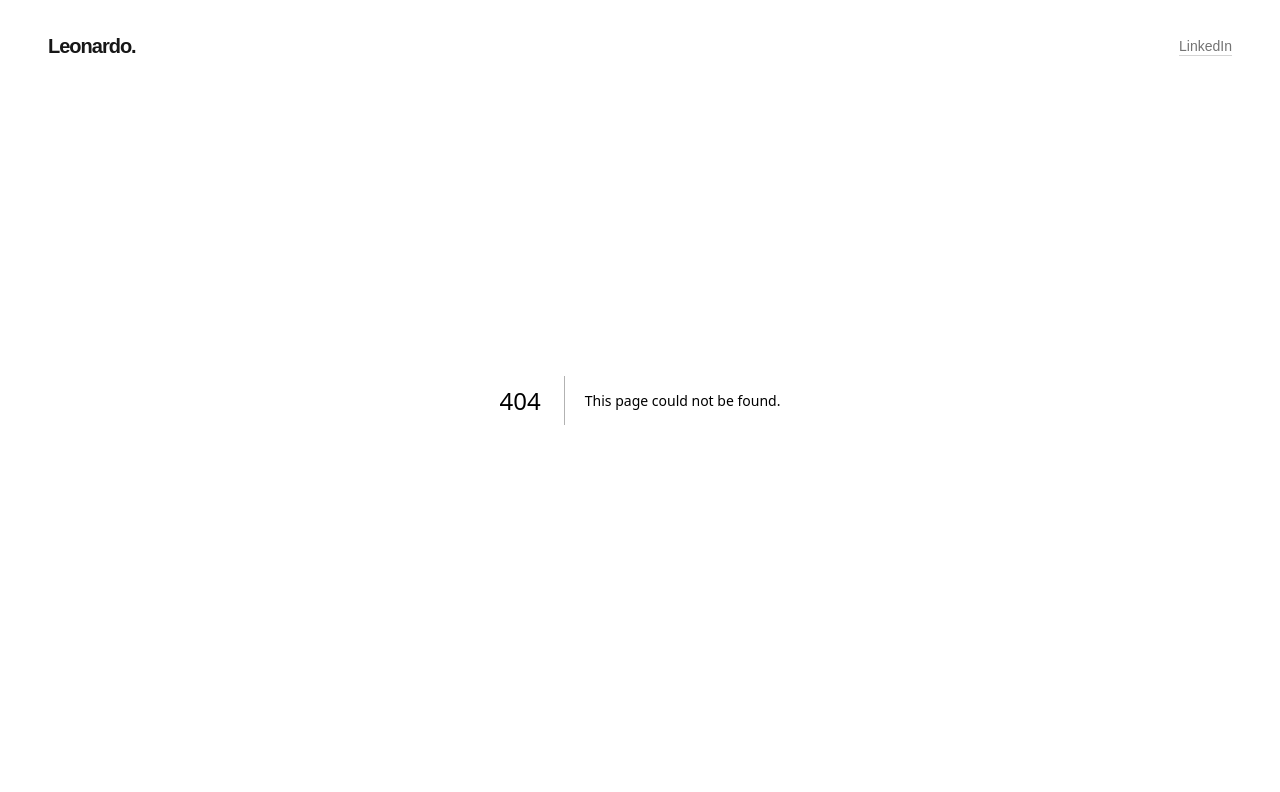
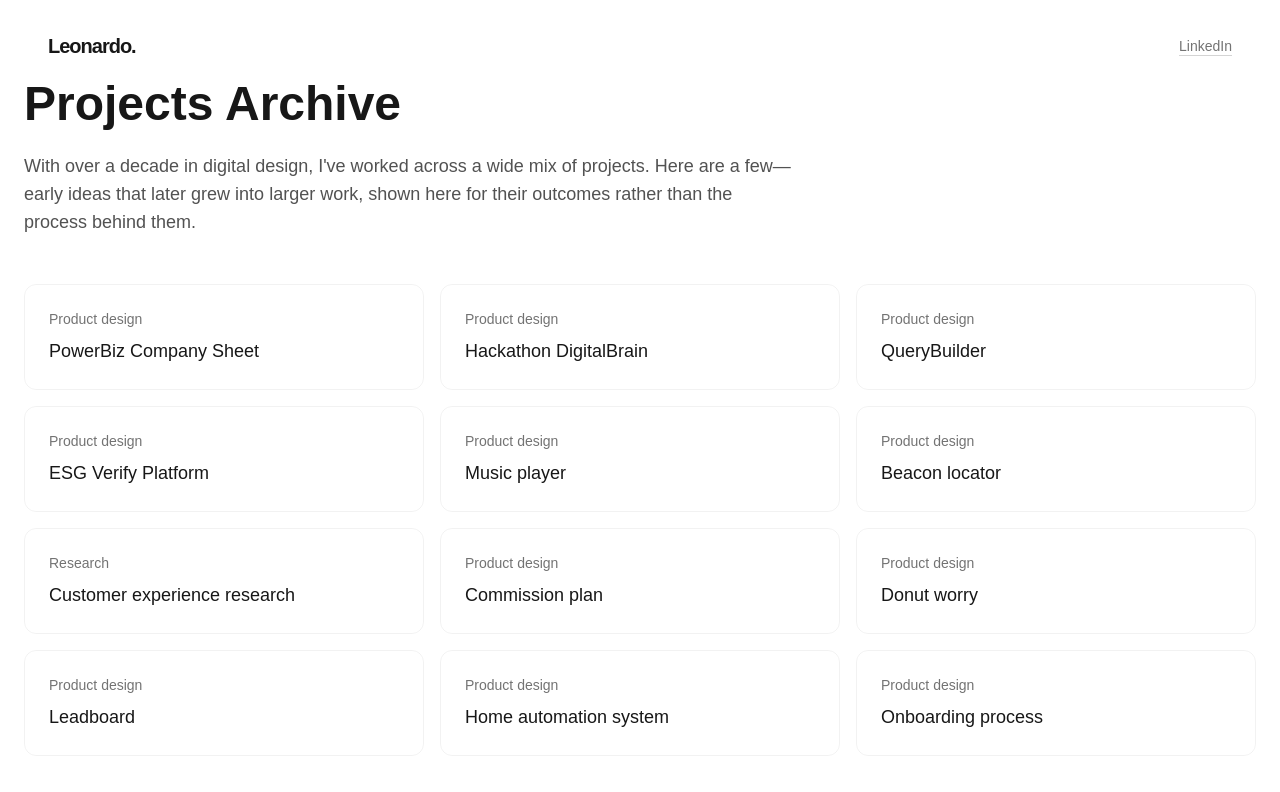
Before and after one commit to leonardodemurtas/portfolio-next, a Next.js app: page /archive in a window 1280 px wide. Before the commit this address had no page. Shown: the top 792 px of the page. Built offline with nearby package versions, Linux system fonts and the light colour scheme.

Commit message:
fix: Add missing archive page component to fix build error

```diff
--- /dev/null
+++ b/app/archive/page.tsx
@@ -0,0 +1,27 @@
+import Link from "next/link";
+import { archiveProjects } from "../data/projects";
+
+export default function ArchivePage() {
+    return (
+        <div className="container mx-auto py-20 px-6 max-w-7xl">
+            <div className="mb-12">
+                <h1 className="text-3xl md:text-5xl font-bold mb-6 text-foreground">Projects Archive</h1>
+                <p className="text-neutral-600 max-w-3xl text-lg">
+                    With over a decade in digital design, I've worked across a wide mix of projects. Here are a few—early ideas that later grew into larger work, shown here for their outcomes rather than the process behind them.
+                </p>
+            </div>
+            <div className="grid grid-cols-1 md:grid-cols-2 lg:grid-cols-3 gap-4">
+                {archiveProjects.map((project) => (
+                    <Link
+                        key={project.slug}
+                        href={`/archive/${project.slug}`}
+                        className="block p-6 rounded-xl bg-[var(--brand-ancient)] hover:bg-[var(--brand-ancient)]/80 border border-black/5 hover:border-black/10 transition-colors"
+                    >
+                        <p className="text-sm text-neutral-500 mb-2">{project.role}</p>
+                        <h3 className="font-medium text-lg text-foreground">{project.title}</h3>
+                    </Link>
+                ))}
+            </div>
+        </div>
+    );
+}
```
